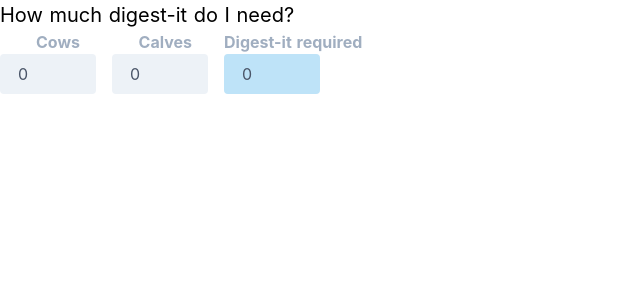
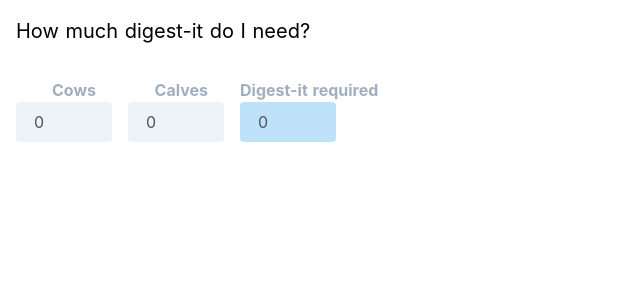
Before and after one commit to andyxmas/digest-it-calculator, a Nuxt app: page / in a window 1280 px wide. Shown: the top 300 px of the page, without its empty margins (0-640 px from the left). Built offline with nearby package versions, Linux system fonts and the light colour scheme.

Commit message:
number input etc

```diff
--- a/pages/index.vue
+++ b/pages/index.vue
@@ -1,7 +1,7 @@
 <template>
-<div class="container">
+<div class="container p-4">
 
-  <h1 class="text-xl">How much digest-it do I need?</h1>
+  <h1 class="text-xl mb-8">How much digest-it do I need?</h1>
 
   <div class="flex space-x-4">
     <div>
@@ -9,6 +9,7 @@
         Cows
       </label>
       <input type="number"
+        inputmode="numeric"
         name="cows"
         v-model="cows"
         class="bg-gray-200 appearance-none border-2 border-gray-200 rounded py-2 px-4 text-gray-700 leading-tight focus:outline-none focus:bg-white focus:border-purple-500 w-24"
@@ -19,6 +20,7 @@
         Calves
       </label>
       <input type="number"
+        inputmode="numeric"
         name="calves"
         v-model="calves"
         class="bg-gray-200 appearance-none border-2 border-gray-200 rounded py-2 px-4 text-gray-700 leading-tight focus:outline-none focus:bg-white focus:border-purple-500 w-24"
@@ -52,7 +54,8 @@ export default {
   },
   computed: {
     required: function() {
-      return this.cows * this.cows_multiplier + this.calves * this.calves_multiplier
+      let amount = this.cows * this.cows_multiplier + this.calves * this.calves_multiplier
+      return Math.ceil(amount)
     }
   }
 }
```
